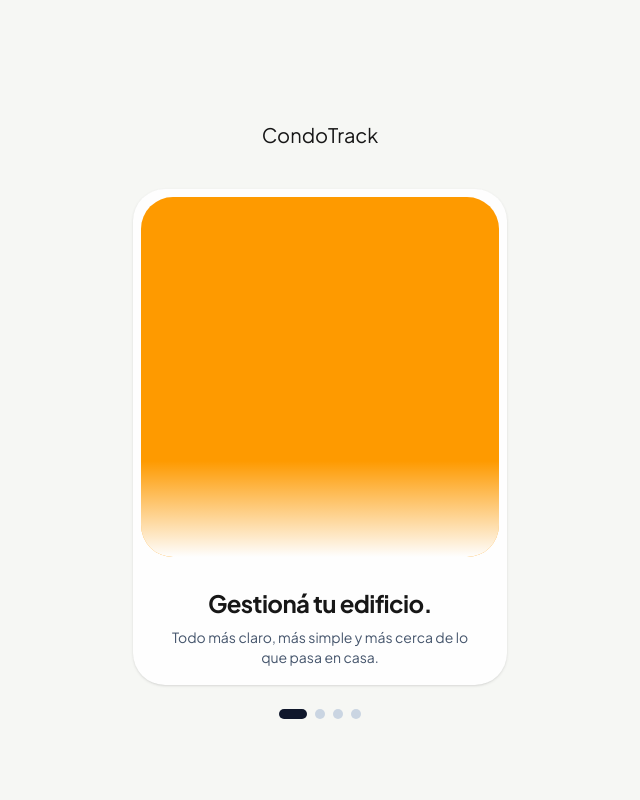
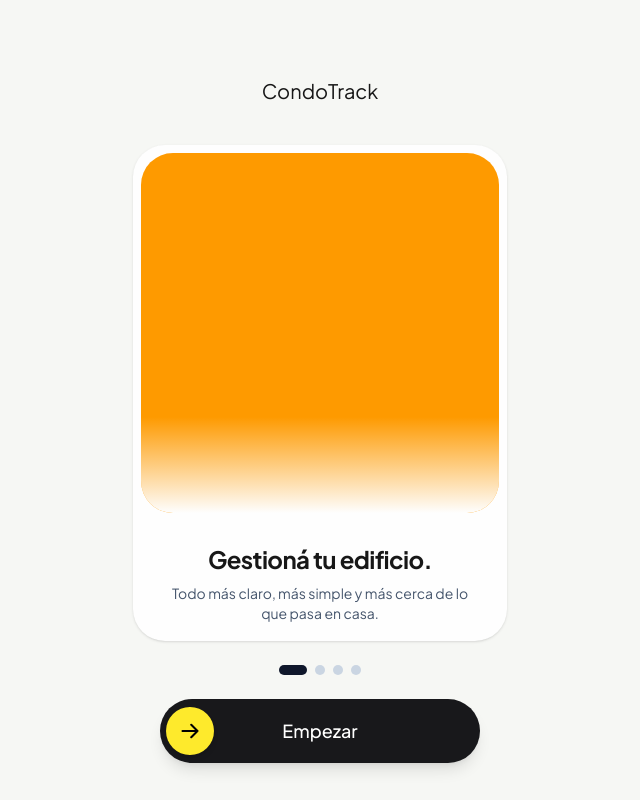
Before and after one commit to No-Country-simulation/S08-26-equipo-17, a Next.js app in the folder frontend/: page /login in a window 1280 px wide. Shown: the whole page, without its empty margins (320-960 px from the left). Built offline with nearby package versions, Linux system fonts and the light colour scheme.

Commit message:
feat(frontend): create swipe button for login

```diff
--- /dev/null
+++ b/frontend/app/components/NativeSwipeButton.tsx
@@ -0,0 +1,138 @@
+import React, { useState, useRef, useEffect } from 'react';
+
+interface SwipeButtonProps {
+  onSuccess?: () => void;
+  text?: string;
+}
+
+export const NativeSwipeButton: React.FC<SwipeButtonProps> = ({
+  onSuccess,
+  text = 'Empezar',
+}) => {
+  const [dragX, setDragX] = useState(0);
+  const [isDragging, setIsDragging] = useState(false);
+  const [isCompleted, setIsCompleted] = useState(false);
+
+  const containerRef = useRef<HTMLDivElement>(null);
+  const startXRef = useRef(0);
+
+  // Calcula el ancho útil de arrastre
+  const getMaxDrag = () => {
+    if (!containerRef.current) return 0;
+    // Ancho contenedor (p. ej. 320px) - Ancho botón (48px) - Padding total (12px)
+    return containerRef.current.clientWidth - 48 - 12;
+  };
+
+  const handleStart = (clientX: number) => {
+    if (isCompleted) return;
+    setIsDragging(true);
+    startXRef.current = clientX - dragX;
+  };
+
+  const handleMove = (clientX: number) => {
+    if (!isDragging || isCompleted) return;
+    const maxDrag = getMaxDrag();
+    const currentX = clientX - startXRef.current;
+
+    // Clampeamos el valor entre 0 y el límite máximo
+    const boundedX = Math.max(0, Math.min(currentX, maxDrag));
+    setDragX(boundedX);
+  };
+
+  const handleEnd = () => {
+    if (!isDragging || isCompleted) return;
+    setIsDragging(false);
+
+    const maxDrag = getMaxDrag();
+    // Si superó el 80% del trayecto, completa la acción
+    if (dragX >= maxDrag * 0.8) {
+      setDragX(maxDrag);
+      setIsCompleted(true);
+      if (onSuccess) onSuccess();
+    } else {
+      // Si no, vuelve al inicio
+      setDragX(0);
+    }
+  };
+
+  // Listeners globales para detectar el arrastre incluso si el puntero sale del botón
+  useEffect(() => {
+    const onMouseMove = (e: MouseEvent) => handleMove(e.clientX);
+    const onMouseUp = () => handleEnd();
+    const onTouchMove = (e: TouchEvent) => handleMove(e.touches[0].clientX);
+    const onTouchEnd = () => handleEnd();
+
+    if (isDragging) {
+      window.addEventListener('mousemove', onMouseMove);
+      window.addEventListener('mouseup', onMouseUp);
+      window.addEventListener('touchmove', onTouchMove);
+      window.addEventListener('touchend', onTouchEnd);
+    }
+
+    return () => {
+      window.removeEventListener('mousemove', onMouseMove);
+      window.removeEventListener('mouseup', onMouseUp);
+      window.removeEventListener('touchmove', onTouchMove);
+      window.removeEventListener('touchend', onTouchEnd);
+    };
+  }, [isDragging, dragX]);
+
+  // Cálculo del porcentaje del relleno amarillo (proporcional al arrastre)
+  const maxDrag = getMaxDrag();
+  const fillWidth =
+    maxDrag > 0 && (isDragging || isCompleted)
+      ? (dragX / maxDrag) * containerRef.current?.clientWidth!
+      : 0;
+
+  return (
+    <div
+      ref={containerRef}
+      className="relative flex items-center justify-between w-80 h-16 bg-[#18181b] rounded-full p-1.5 overflow-hidden select-none shadow-lg"
+    >
+      {/* Fondo amarillo que se expande */}
+      <div
+        className={`absolute left-0 top-0 bottom-0 bg-amber-200 transition-all ${
+          !isDragging ? 'duration-300 ease-out' : 'duration-75 ease-linear'
+        }`}
+        style={{ width: `${fillWidth}px` }}
+      />
+
+      {/* Texto del botón */}
+      <span
+        className={`absolute inset-0 flex items-center justify-center font-medium text-lg pointer-events-none ${
+          isCompleted ? 'text-black font-semibold' : 'text-white'
+        }`}
+        style={{
+          opacity: isCompleted ? 1 : Math.max(0, 1 - dragX / (maxDrag / 1.5)),
+        }}
+      >
+        {isCompleted ? '¡Listo!' : text}
+      </span>
+
+      {/* Círculo deslizable (Thumb) */}
+      <div
+        onMouseDown={(e) => handleStart(e.clientX)}
+        onTouchStart={(e) => handleStart(e.touches[0].clientX)}
+        className={`z-10 flex items-center justify-center w-12 h-12 bg-[#feea2c] rounded-full cursor-grab active:cursor-grabbing shadow-md ${
+          !isDragging ? 'transition-transform duration-300 ease-out' : ''
+        }`}
+        style={{ transform: `translateX(${dragX}px)` }}
+      >
+        <svg
+          xmlns="http://www.w3.org/2000/svg"
+          fill="none"
+          viewBox="0 0 24 24"
+          strokeWidth={2.5}
+          stroke="currentColor"
+          className="w-5 h-5 text-black"
+        >
+          <path
+            strokeLinecap="round"
+            strokeLinejoin="round"
+            d="M13.5 4.5 21 12m0 0-7.5 7.5M21 12H3"
+          />
+        </svg>
+      </div>
+    </div>
+  );
+};
--- a/frontend/app/components/SlideCardLogin.tsx
+++ b/frontend/app/components/SlideCardLogin.tsx
@@ -1,6 +1,7 @@
 'use client';
 
 import { useState, TouchEvent } from 'react';
+import { NativeSwipeButton } from './NativeSwipeButton';
 
 const slides = [
   {
@@ -114,6 +115,7 @@ export function SlideCardLogin() {
           />
         ))}
       </div>
+      <NativeSwipeButton></NativeSwipeButton>
     </div>
   );
 }
```
